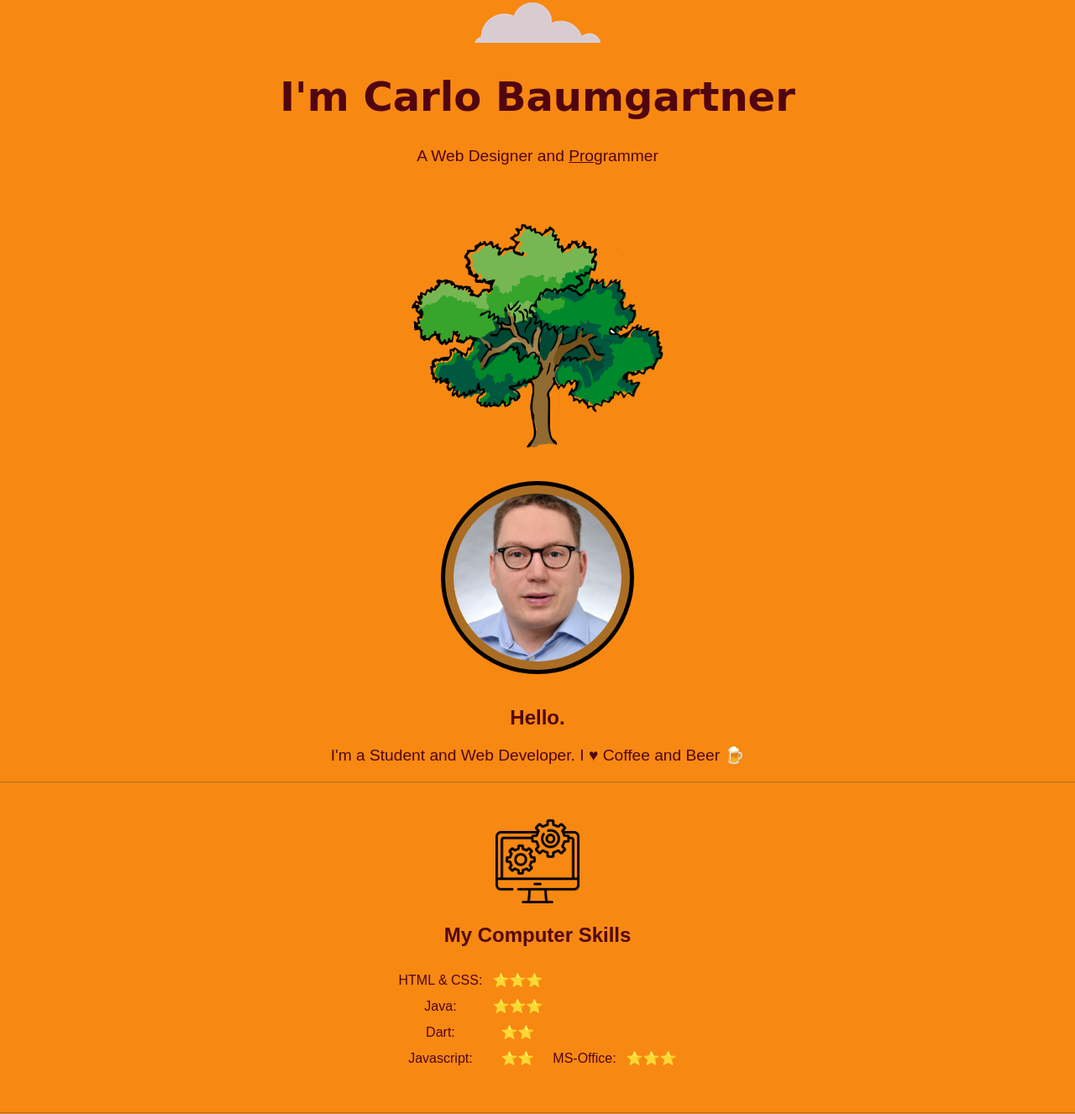
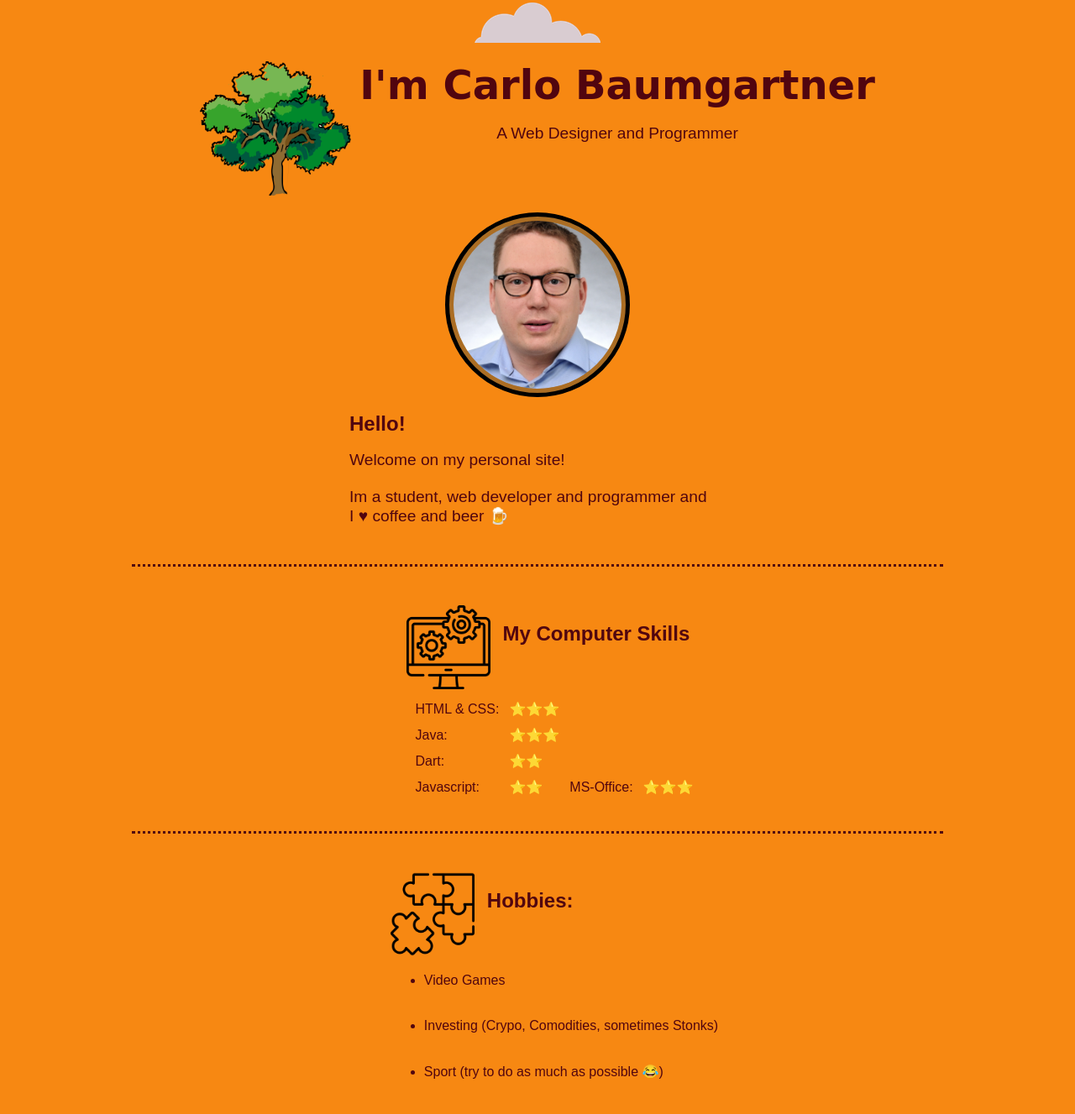
Before and after one commit to KarlsSoftware/cv, a plain HTML site: page index.html in a window 1280 px wide. Shown: the part 33-1360 px from the top of the page at 84% size. Drawn offline with Linux system fonts and the light colour scheme; a web font is replaced by a local one.

Commit message:
Add files via upload

```diff
--- a/CSS/style.css
+++ b/CSS/style.css
@@ -1,17 +1,51 @@
+
+
+
 body{
     background-color: #F78812;
     margin: 0px;
     font-family: 'Montserrat Alternates', sans-serif;
     text-align: center;
     color: #51050F;
+}
 
+
+.welcometext{
+    width: 35%;
+    margin: auto;
+    text-align: left;
+}
+
+.top{
+    text-align: right;
+}
+
+.title{
+    width: 35%;
+    margin: auto;
+    text-align: left;
 
 }
 
+.Hobbies{
+    position: relative;
+    left: 20px;
+    display:inline-block;
+    margin: auto;
+    text-align: left;
+}
 .hobbies{
-    text-align: center;
+    display: inline-block;   /* div wird nur so gross wie der inhalt */
+	text-align: left;
+    margin-left: auto;
+    margin-right: auto;
+
 }
 
+.title2{
+    margin: auto;
+    display: inline-block;
+}
 
 p{
     font-family: 'Montserrat Alternates', sans-serif;
@@ -26,7 +60,7 @@ p{
     margin-left: auto;
     margin-right: auto;
     border-radius: 50%;
-    padding: 10px;
+    padding: 5px;
     border: 5px solid black;
     background-color:#AB6D23 ;
 }
@@ -34,29 +68,32 @@ p{
 .hobbypic{
     width: 100px;
     height: auto;
-    display:block;
-    margin-left: auto;
-    margin-right: auto;
+    margin-right: 15px;
+    float: left;
+
 
 }
 
 .edupic{
     width: 100px;
     height: auto;
-    display:block;
-    margin-left: auto;
-    margin-right: auto;
+    float: left;
+    margin-right: 15px;
 
 }
 
 .MySkillz{
 margin-left: auto;
 margin-right: auto;
+display: inline-block;
 }
 
 .Computer{
     width: 100px;
     height: auto;
+    float: left;
+    margin-right: 15px;
+
 }
 
 .riu{
@@ -67,27 +104,24 @@ margin-right: auto;
 }
 
 .eiche{
-    position: relative;
     top: 50px;
-    width: 300px;
+    width: 180px;
     height: auto;
-    display:block;
-    margin-left: auto;
-    margin-right: auto;
-    margin-bottom: 90px;
-
+    margin-bottom: 20px;
+    float: left;
+    margin-right: 10px;
 }
 
 hr{
-    height: 1px;
-    background-color:#AB6D23;
-    border: none;
-};
+    border: dotted #51050F 3px;
+    border-bottom: none;
+    width: 75%;
+    margin-top: 10px;
+    margin-bottom: 10px;
+}
 
 .topcloud{
-    position: relative;
     top: 20px;
-    display:block;
     margin-left: auto;
     margin-right: auto;
 
@@ -95,26 +129,17 @@ hr{
 
 .skills{
     position: relative;
-    display:block;
+    left: 20px;
+    display:inline-block;
     margin: auto;
-
+    text-align: left;
 }
 
 
-.skill-row{
-    margin: auto;
-
-}
-
 .topcontainer{
+    display: inline-block;
     top: 60px;
     background-color: #F78812;
-
-}
-
-.middlecontainer{
-    background-color:#F78812;
-    font-family: 'Montserrat Alternates', sans-serif;
 }
 
 
@@ -126,27 +151,22 @@ hr{
 h1{
     top: 30px;
     font-family: 'Swanky and Moo Moo', cursive;
-    text-align: center;
     font-size: 300%;
     color: #51050F;
+    display: inline-block;
+    margin: 0px;
+    padding: 0px;
 }
 
 h2{
     top: 10px;
     color: #51050F;
-}
-
-.Hobbies{
-    text-align: center;
-}
-
-.hobbies{
-    display: inline-block;
-	text-align: left;
+    text-align: left;
 }
 
 .Edu{
     text-align: center;
+    display: inline-block;
 }
 
 .education{
@@ -156,5 +176,31 @@ h2{
 }
 
 .pro{
-    text-decoration: underline;
+    text-decoration: none;
 }
+
+.BUTTON_KXE {
+    -webkit-border-radius: 20px;
+    -moz-border-radius: 20px;
+    border-radius: 20px;
+    color: #51050F;
+    font-family: Arial;
+    font-size: 20px;
+    font-weight: 100;
+    padding: 10px;
+    background-color: #AB6D23;
+    border: solid #000000 0px;
+    text-decoration: none;
+    display: inline-block;
+    cursor: pointer;
+    text-align: center;
+ }
+
+ .BUTTON_KXE:hover {
+    background: #D0A91E;
+    border: black 0px;
+    -webkit-border-radius: 20px;
+    -moz-border-radius: 20px;
+    border-radius: 20px;
+    text-decoration: none;
+ }
--- a/index.html
+++ b/index.html
@@ -19,23 +19,28 @@
     <div class="topcontainer">
       <br><br>
       <img class="topcloud" src="images/cloud.png" alt="cloud" >
-        <h1>I'm Carlo Baumgartner</h1>
-        <p>A Web Designer and <span class="pro"> Pro</span>grammer</p>
+      <br><br>
+      <div class = "top">
+      <img class="eiche" src="images/Eiche.png" alt="eiche">
+      <h1>I'm Carlo Baumgartner</h1>
+      <p>A Web Designer and <span class="pro"> Pro</span>grammer</p>
+      </div>
     </div>
-    <div class="middlecontainer">
-        <img class="eiche" src="images/Eiche.png" alt="">
-    </div>
+
     <div class="profile">
             <img class="karl" src="images/Carlo.png" alt="Bild Karl">
             <br>
-            <h2>Hello.</h2>
-            <p>I'm a Student and Web Developer. I &hearts; Coffee and Beer 🍺</p>
+            <h2 class ="title">Hello!</h2>
+            <br>
+            <p class = "welcometext">Welcome on my personal site! <br><br> Im a student, web developer and programmer and <br> I &hearts; coffee and beer 🍺</p>
+            <br><br>
     </div>
     <hr><br><br>
+
     <div class="skills">
-            <div class="skill-row">
               <img class="Computer" src="images/computer.png" alt="" with: 100px; heigt: auto>
               <h2>My Computer Skills</h2>
+              <br><br>
               <table class = "MySkillz" cellspacing="10">
                 <tr>
                   <td>HTML & CSS:</td>
@@ -56,12 +61,16 @@
                   <td>⭐⭐⭐</td>
                 </tr>
               </table>
-            </div>
+
     </div>
+
+
+
     <br><br><hr><br><br>
     <div class = "Hobbies">
     <img class="hobbypic" src="images/puzzle.png" alt="Hobbies Karl">
     <h2>Hobbies:</h2>
+    <br><br>
     <ul class = "hobbies">
     <li>Video Games</li>
     <br><br>
@@ -94,26 +103,26 @@
     <br><br><hr><br><br>
 
     <div class="skill-row">
-    <img class="riu" src="images/riu.png" alt="">
-    <h2>Round one, fight!</h2>
+    <img class="riu" src="images/riu.png" alt=""><br><br>
+    <h2 class="title2">Round one, fight!</h2><br><br>
     But my best skill is actually playing oldschool beat em ups. Im the undisputabled king of streetfighter 2. Hadouken!
     </div>
     <br><br><hr>
 
     <div class="contact-me">
-    <br><br>
-    <h2>Get In Touch</h2>
-    If you want to challange me in a game or need my help don't hesistate to
-    <a class="btn" href="mailto:carlo.baumgartner@outlook.com">CONTACT ME</a>
-    <br><br>
+    <br><br><br>
+    <h2 class="title2">Get In Touch</h2>
+    <p>If you want to challange me in a game or need my help don't hesistate to contact me:</p>
     </div>
+    <br>
+    <a href="mailto:carlo.baumgartner@outlook.com" class="BUTTON_KXE">Contact Me</a>
     <br><br><hr>
 
     <div class="bottomcontainer">
       <br><br>
         © 2021 Baumgartner Carlo
     </div>
-    <br><br><hr>
+    <br><br>
     <br><br>
 </body>
 </html>
```
